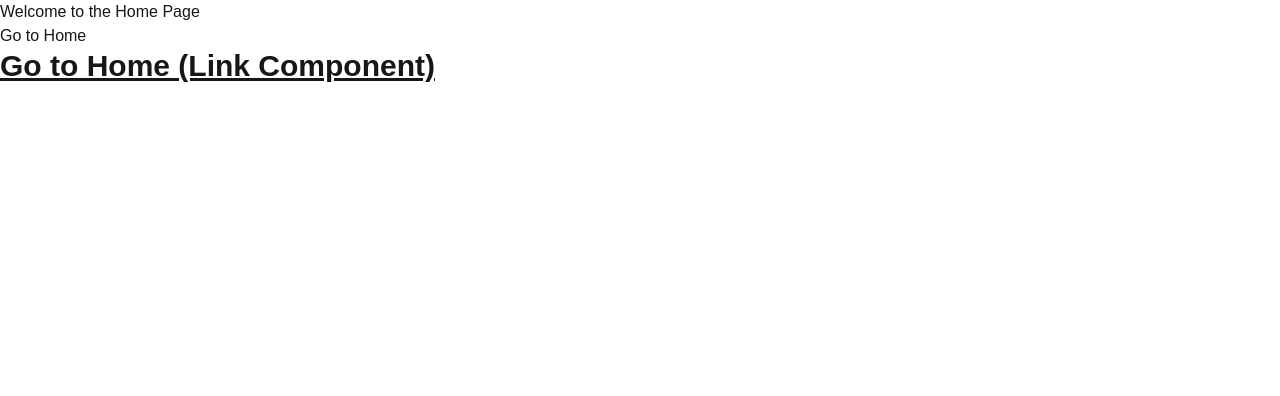
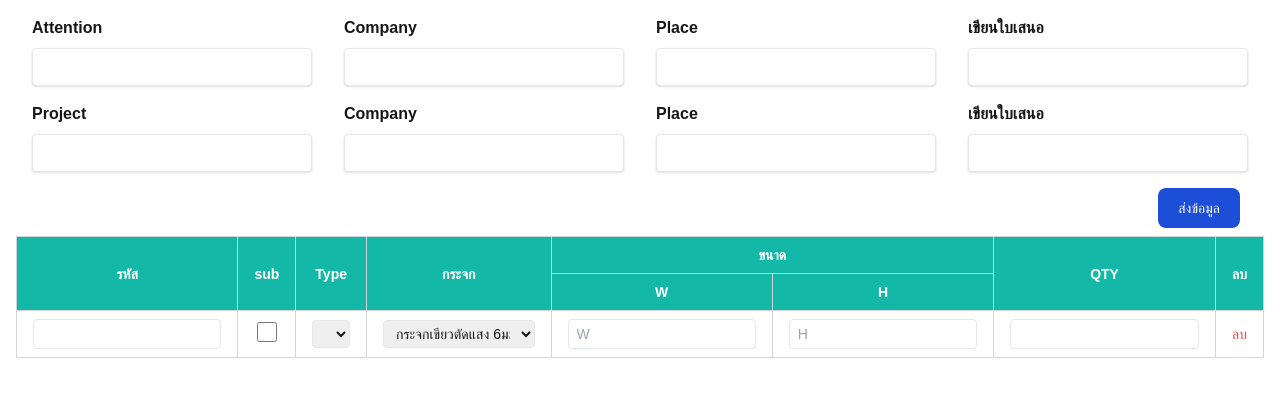
Before and after one commit to VolleyV/Wire-Screen-Quotation, a Next.js app: page / in a window 1280 px wide. Shown: the top 396 px of the page. Built offline with nearby package versions, Linux system fonts and the light colour scheme.

Commit message:
Dummy Input

```diff
--- /dev/null
+++ b/src/app/Pages/home/page.tsx
@@ -0,0 +1,20 @@
+"use client";
+import Link from "next/link";
+import { useSearchParams } from "next/navigation";
+
+export default function HomePage() {
+  const searchParams = useSearchParams();
+  const name = searchParams.get("name");
+
+  return (
+    <div>
+      <h1>Welcome to the Home Page!</h1>
+      <p>ชื่อ: {name}</p>
+      <div>
+        <Link href="/" className="text-3xl font-bold underline">
+          Go Back (Link Component)
+        </Link>
+      </div>
+    </div>
+  );
+}
--- a/src/app/home/page.tsx
+++ /dev/null
@@ -1,15 +0,0 @@
-import { useRouter } from "next/navigation"; // Correct import for App Router
-import Link from "next/link";
-
-
-
-export default function HomePage() {
-    return (
-      <div>
-        <h1>Welcome to the Home Page!</h1>
-        <div>
-        <Link href="/" className="text-3xl font-bold underline">Go Back (Link Component)</Link>
-        </div>
-      </div>
-    );
-  }
--- a/src/app/page.tsx
+++ b/src/app/page.tsx
@@ -1,24 +1,249 @@
 /* eslint-disable @typescript-eslint/no-unused-vars */
 "use client";
-import Image from "next/image";
 import { useRouter } from "next/navigation"; // Correct import for App Router
-import Link from "next/link";
+
+import { useState } from "react";
 
 export default function Home() {
   const router = useRouter();
+  const [formData, setFormData] = useState({
+    name: "",
+  });
 
   const handleNavigation = () => {
-    router.push('/home'); // Navigate programmatically to /home
+    router.push("/home"); // Navigate programmatically to /home
+  };
+
+  const handleSubmit = (e: React.FormEvent) => {
+    e.preventDefault();
+    router.push(`/Pages/home?name=${encodeURIComponent(formData.name)}`);
   };
 
   return (
-    <div>
-      <h1>Welcome to the Home Page</h1>
-      <div>
-      <button onClick={handleNavigation} className="rounded" color="black">Go to Home</button>
+    <div className="container mx-auto px-4 py-4">
+      <form onSubmit={handleSubmit}>
+        <div className="flex flex-wrap">
+          <div className="w-full md:w-3/12 px-4">
+            <label
+              className="block text-blueGray-600 text-base font-bold mb-2"
+              htmlFor="grid-password"
+            >
+              Attention
+            </label>
+            <input
+              type="text"
+              value={formData.name}
+              className="border px-2 py-2 rounded text-sm shadow focus:outline-none focus:ring w-full ease-linear transition-all duration-150"
+              onChange={(e) =>
+                setFormData({ ...formData, name: e.target.value })
+              }
+            />
+          </div>
+          <div className="w-full md:w-3/12 px-4">
+            <label
+              className="block text-blueGray-600 text-base font-bold mb-2"
+              htmlFor="grid-password"
+            >
+              Company
+            </label>
+            <input
+              type="text"
+              value={formData.name}
+              className="border px-2 py-2 rounded text-sm shadow focus:outline-none focus:ring w-full ease-linear transition-all duration-150"
+              onChange={(e) =>
+                setFormData({ ...formData, name: e.target.value })
+              }
+            />
+          </div>
+          <div className="w-full md:w-3/12 px-4">
+            <label
+              className="block text-blueGray-600 text-base font-bold mb-2"
+              htmlFor="grid-password"
+            >
+              Place
+            </label>
+            <input
+              type="text"
+              value={formData.name}
+              className="border px-2 py-2 rounded text-sm shadow focus:outline-none focus:ring w-full ease-linear transition-all duration-150"
+              onChange={(e) =>
+                setFormData({ ...formData, name: e.target.value })
+              }
+            />
+          </div>
+          <div className="w-full md:w-3/12 px-4">
+            <label
+              className="block text-blueGray-600 text-base font-bold mb-2"
+              htmlFor="grid-password"
+            >
+              เขียนใบเสนอ
+            </label>
+            <input
+              type="text"
+              value={formData.name}
+              className="border px-2 py-2 rounded text-sm shadow focus:outline-none focus:ring w-full ease-linear transition-all duration-150"
+              onChange={(e) =>
+                setFormData({ ...formData, name: e.target.value })
+              }
+            />
+          </div>
+        </div>
+
+        <div className="flex flex-wrap mt-4">
+          <div className="w-full md:w-3/12 px-4">
+            <label
+              className="block text-blueGray-600 text-base font-bold mb-2"
+              htmlFor="grid-password"
+            >
+              Project
+            </label>
+            <input
+              type="text"
+              value={formData.name}
+              className="border px-2 py-2 rounded text-sm shadow focus:outline-none focus:ring w-full ease-linear transition-all duration-150"
+              onChange={(e) =>
+                setFormData({ ...formData, name: e.target.value })
+              }
+            />
+          </div>
+          <div className="w-full md:w-3/12 px-4">
+            <label
+              className="block text-blueGray-600 text-base font-bold mb-2"
+              htmlFor="grid-password"
+            >
+              Company
+            </label>
+            <input
+              type="text"
+              value={formData.name}
+              className="border px-2 py-2 rounded text-sm shadow focus:outline-none focus:ring w-full ease-linear transition-all duration-150"
+              onChange={(e) =>
+                setFormData({ ...formData, name: e.target.value })
+              }
+            />
+          </div>
+          <div className="w-full md:w-3/12 px-4">
+            <label
+              className="block text-blueGray-600 text-base font-bold mb-2"
+              htmlFor="grid-password"
+            >
+              Place
+            </label>
+            <input
+              type="text"
+              value={formData.name}
+              className="border px-2 py-2 rounded text-sm shadow focus:outline-none focus:ring w-full ease-linear transition-all duration-150"
+              onChange={(e) =>
+                setFormData({ ...formData, name: e.target.value })
+              }
+            />
+          </div>
+          <div className="w-full md:w-3/12 px-4">
+            <label
+              className="block text-blueGray-600 text-base font-bold mb-2"
+              htmlFor="grid-password"
+            >
+              เขียนใบเสนอ
+            </label>
+            <input
+              type="text"
+              value={formData.name}
+              className="border px-2 py-2 rounded text-sm shadow focus:outline-none focus:ring w-full ease-linear transition-all duration-150"
+              onChange={(e) =>
+                setFormData({ ...formData, name: e.target.value })
+              }
+            />
+          </div>
+        </div>
+
+        <div className="flex flex-wrap justify-end mt-4 px-4">
+          <button
+            type="submit"
+            className="text-white bg-blue-700 hover:bg-blue-800 focus:ring-4 focus:ring-blue-300 font-medium rounded-lg text-sm px-5 py-2.5 me-2 mb-2 dark:bg-blue-600 dark:hover:bg-blue-700 focus:outline-none dark:focus:ring-blue-800"
+          >
+            ส่งข้อมูล
+          </button>
+        </div>
+      </form>
+
+      <div className="overflow x-auto">
+        <table className="table-auto border-collapse border border-gray-300 w-full text-sm">
+          <thead>
+            <tr className="bg-teal-500 text-white">
+              <th className="border border-gray-300 px-4 py-2" rowSpan={2}>
+                รหัส
+              </th>
+              <th className="border border-gray-300 px-4 py-2" rowSpan={2}>
+                sub
+              </th>
+              <th className="border border-gray-300 px-4 py-2" rowSpan={2}>
+                Type
+              </th>
+              <th className="border border-gray-300 px-4 py-2" rowSpan={2}>
+                กระจก
+              </th>
+              <th className="border border-gray-300 px-4 py-2" colSpan={2}>
+                ขนาด
+              </th>
+              <th className="border border-gray-300 px-4 py-2" rowSpan={2}>
+                QTY
+              </th>
+              <th className="border border-gray-300 px-4 py-2" rowSpan={2}>
+                ลบ
+              </th>
+            </tr>
+            <tr className="bg-teal-500 text-white">
+              <th className="border border-gray-300 px-4 py-2">W</th>
+              <th className="border border-gray-300 px-4 py-2">H</th>
+            </tr>
+          </thead>
+          <tbody>
+            <tr className="odd:bg-white even:bg-gray-100">
+              <td className="border border-gray-300 px-4 py-2">
+                <input
+                  type="text"
+                  className="border rounded px-2 py-1 w-full"
+                />
+              </td>
+              <td className="border border-gray-300 px-4 py-2 text-center">
+                <input type="checkbox" className="form-checkbox h-5 w-5" />
+              </td>
+              <td className="border border-gray-300 px-4 py-2">
+                <select className="border rounded px-2 py-1 w-full"></select>
+              </td>
+              <td className="border border-gray-300 px-4 py-2">
+                <select className="border rounded px-2 py-1 w-full">
+                  <option>กระจกเขียวตัดแสง 6มม</option>
+                  <option>กระจกใส 5มม</option>
+                </select>
+              </td>
+              <td className="border border-gray-300 px-4 py-2">
+                <input
+                  type="text"
+                  placeholder="W"
+                  className="border rounded px-2 py-1 w-full"
+                />
+              </td>
+              <td className="border border-gray-300 px-4 py-2">
+                <input
+                  type="text"
+                  placeholder="H"
+                  className="border rounded px-2 py-1 w-full"
+                />
+              </td>
+              <td className="border border-gray-300 px-4 py-2">
+                <input
+                  type="text"
+                  className="border rounded px-2 py-1 w-full"
+                />
+              </td>
+              <td className="border border-gray-300 px-4 py-2 text-center text-red-500 cursor-pointer">
+                ลบ
+              </td>
+            </tr>
+          </tbody>
+        </table>
       </div>
-      {/* Corrected Link component */}
-      <Link href="/home" className="text-3xl font-bold underline">Go to Home (Link Component)</Link>
     </div>
   );
 }
```
Also changed, not shown: 1 other file (tests, documents, lock files or other folders).
